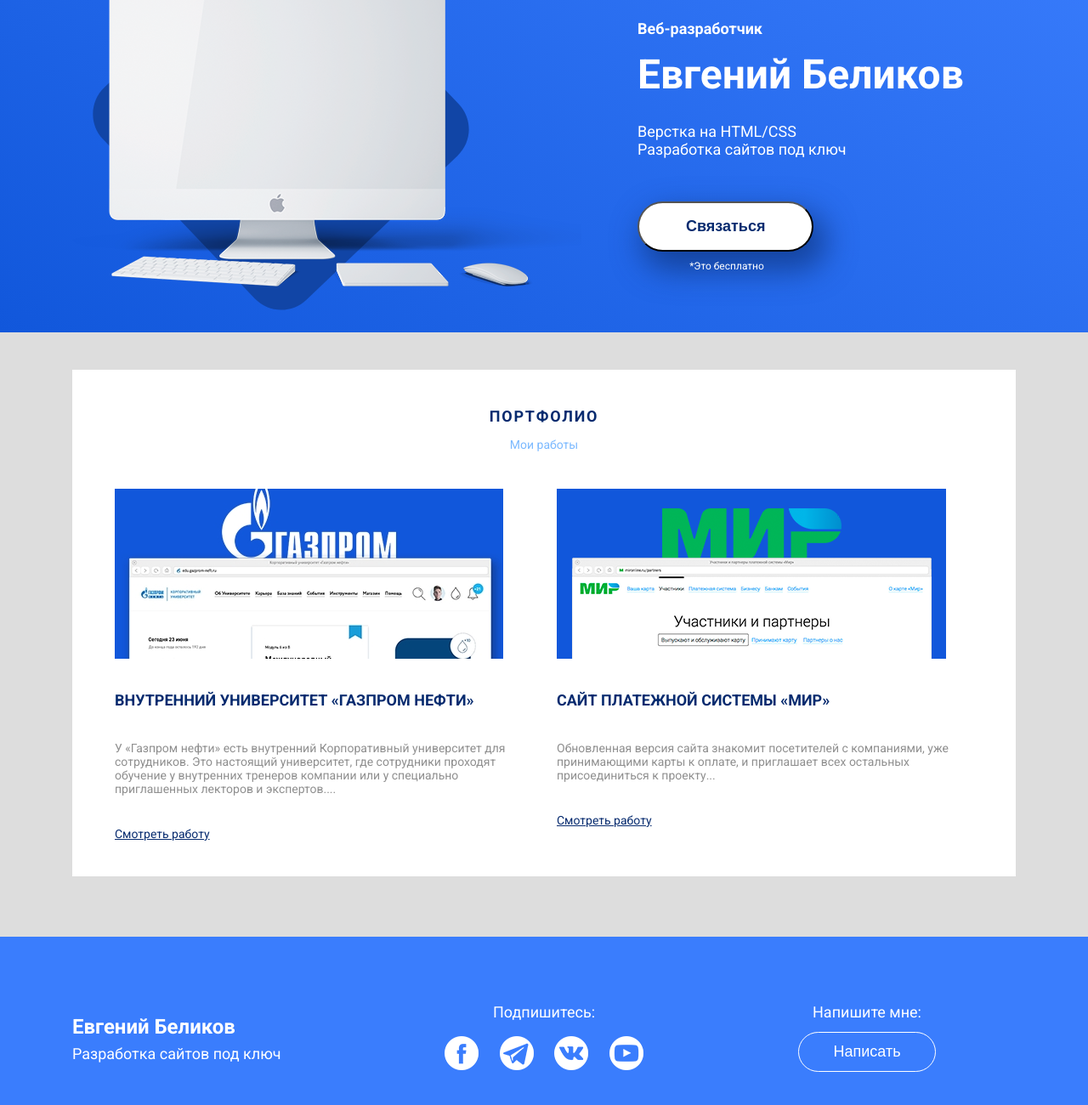
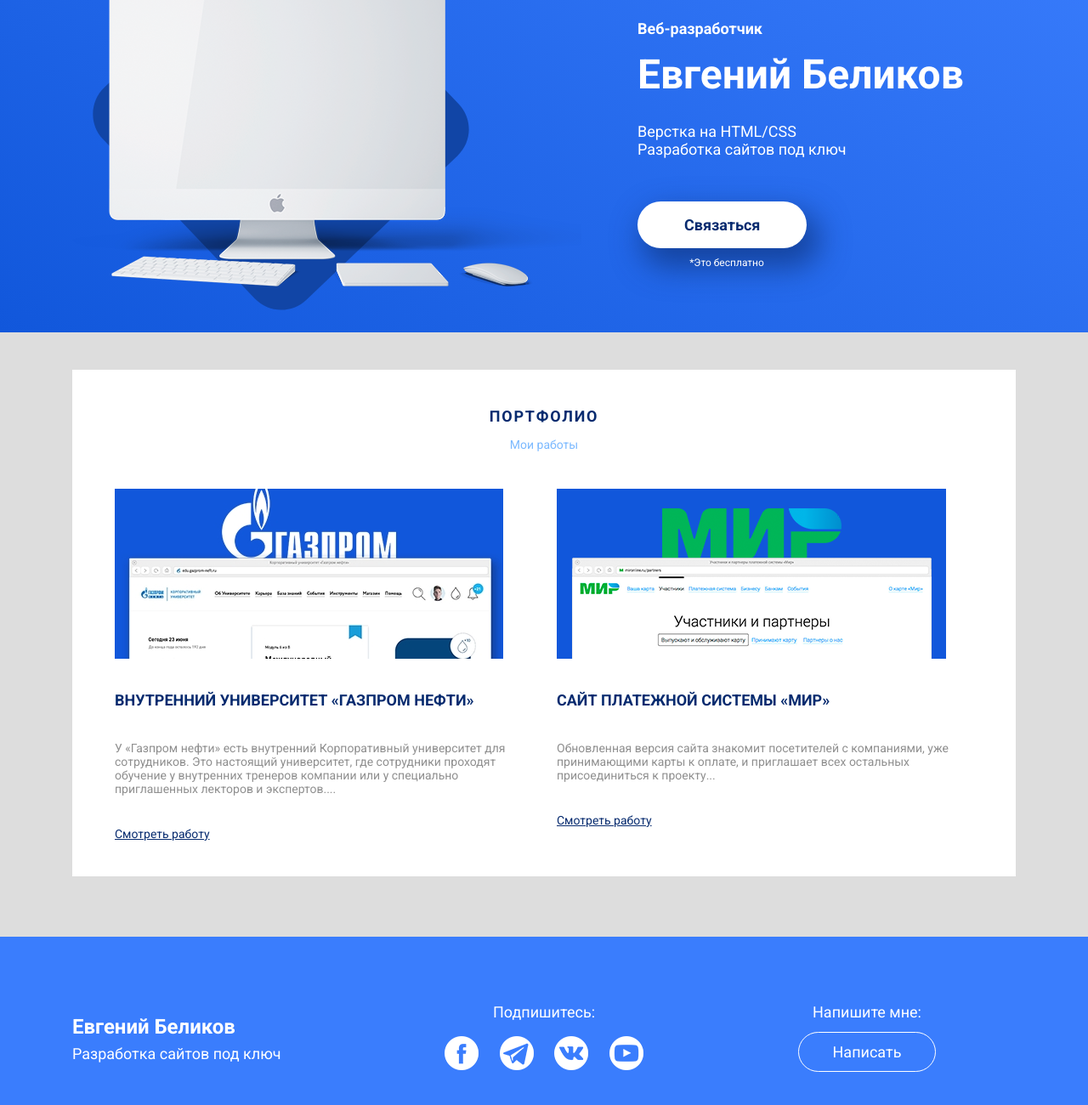
Before and after one commit to wEBGENIY/wEBGENIY.github.io, a plain HTML site: page index.html in a window 1280 px wide. Shown: the part 138-1438 px from the top of the page at 85% size. Drawn offline with Linux system fonts and the light colour scheme.

Commit message:
Add files via upload

```diff
--- a/css/style.css
+++ b/css/style.css
@@ -31,6 +31,8 @@ margin-top: 20px;
 font-weight: 400;
 }
 .header-button{
+display: inline-block;
+text-decoration: none;
 box-shadow: 10px 17px 34px 6px rgba(18, 61, 145, 0.83);
 border-radius: 50px;
 background-color: #ffffff;
@@ -130,6 +132,7 @@ margin-bottom: 13px;
 }
 .footer-button{
 display: inline-block;
+text-decoration: none;
 border-radius: 24px;
 border: 1px solid #ffffff;
 background-color: transparent;
--- a/index.html
+++ b/index.html
@@ -32,7 +32,7 @@
 						<p class="header-subtittle">Верстка на HTML/CSS <br>
 						Разработка сайтов под ключ</p>
 						<div class="header-button-block">
-							<button class="header-button">Связаться</button>
+							<a href="https://telegram.me/evgen_belikov" class="header-button">Связаться</a>
 						<small>*Это бесплатно</small></div>
 					</div>
 					<!-- /.col-5 -->
@@ -89,7 +89,7 @@
 					<div class="col-md-4">
 						<div class="footer-cta-block">
 							<p class="footer-cta">Напишите мне:</p>
-							<button class="footer-button">Написать</button>
+							<a href="https://telegram.me/evgen_belikov" class="footer-button">Написать</a>
 						</div>
 					</div>
 				</div>
```
